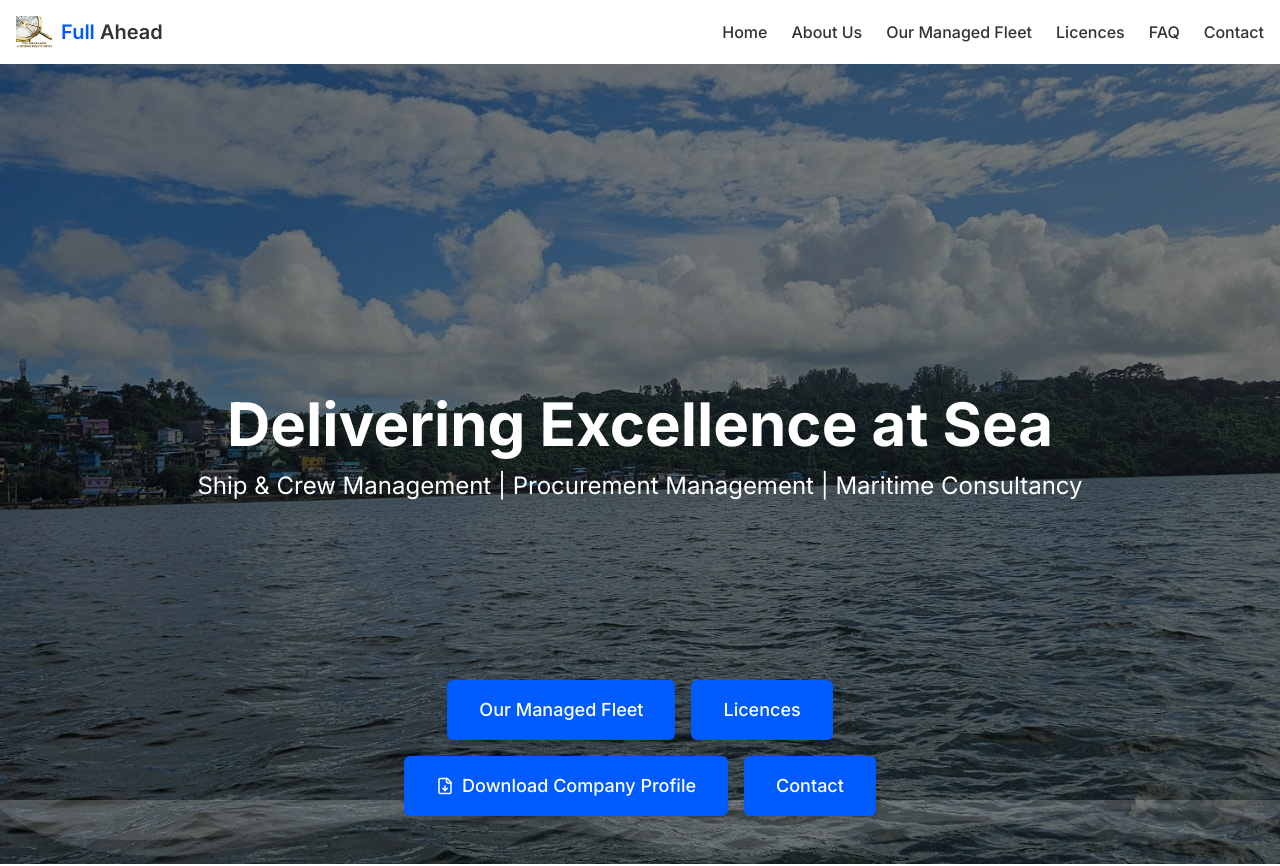
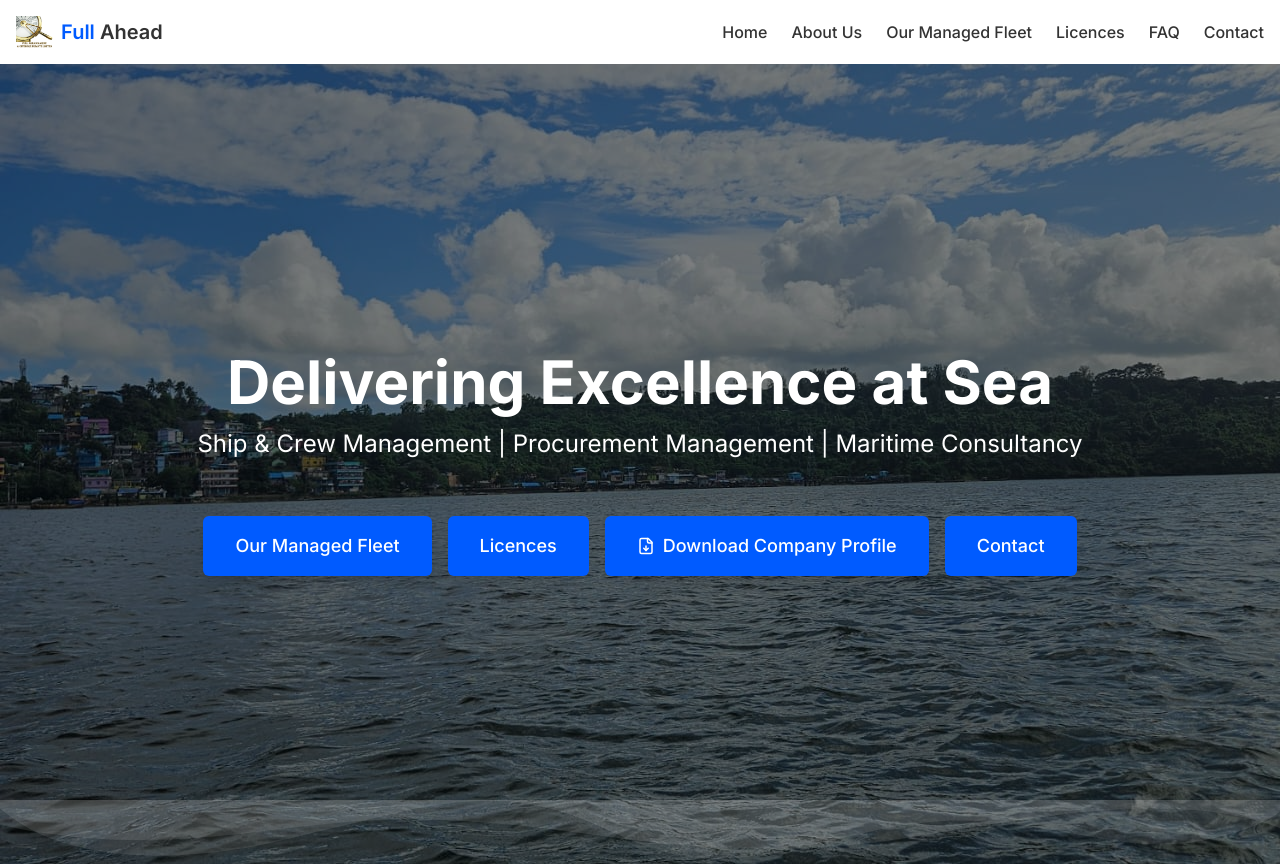
Before and after one commit to AadidevRaizada/Fullahead, a React (Vite) app: page / in a window 1280 px wide. Shown: the top 866 px of the page. Built offline with nearby package versions, Linux system fonts and the light colour scheme.

Commit message:
changed fullahead logo position

```diff
--- a/src/pages/HomePage.tsx
+++ b/src/pages/HomePage.tsx
@@ -18,8 +18,7 @@ const HomePage: React.FC = () => {
           />
           <div className="absolute inset-0 bg-black bg-opacity-50"></div>
         </div>
-
-        <div className="container mx-auto px-4 z-10 text-center">
+        <div className="container mx-auto px-4 z-10 text-center flex flex-col items-center justify-center w-full">
           <SectionAnimation className="mb-6">
             <h1 className="text-4xl md:text-6xl font-bold text-white mb-4">
               Delivering Excellence at Sea
@@ -28,22 +27,21 @@ const HomePage: React.FC = () => {
               Ship & Crew Management | Procurement Management | Maritime Consultancy
             </p>
           </SectionAnimation>
-        </div>
-        {/* Move buttons lower and restyle for contrast */}
-        <div className="absolute left-1/2 bottom-12 -translate-x-1/2 z-20 flex flex-wrap justify-center gap-4">
-          <Button to="/fleet" variant="primary" size="lg" className="bg-primary text-white border-none shadow-lg hover:bg-primary-dark">
+          <div className="flex flex-col sm:flex-row flex-wrap justify-center gap-4 w-full max-w-xs sm:max-w-none mx-auto">
+            <Button to="/fleet" variant="primary" size="lg" className="bg-primary text-white border-none shadow-lg hover:bg-primary-dark w-full sm:w-auto">
               Our Managed Fleet
             </Button>
-          <Button to="/licences" variant="primary" size="lg" className="bg-primary text-white border-none shadow-lg hover:bg-primary-dark">
+            <Button to="/licences" variant="primary" size="lg" className="bg-primary text-white border-none shadow-lg hover:bg-primary-dark w-full sm:w-auto">
               Licences
             </Button>
-          <Button href="/company-profile.pdf" variant="primary" size="lg" className="bg-primary text-white border-none shadow-lg hover:bg-primary-dark">
+            <Button href="/company-profile.pdf" variant="primary" size="lg" className="bg-primary text-white border-none shadow-lg hover:bg-primary-dark w-full sm:w-auto">
               <FileDown size={18} className="mr-2" />
               Download Company Profile
             </Button>
-          <Button to="/contact" variant="primary" size="lg" className="bg-primary text-white border-none shadow-lg hover:bg-primary-dark">
+            <Button to="/contact" variant="primary" size="lg" className="bg-primary text-white border-none shadow-lg hover:bg-primary-dark w-full sm:w-auto">
               Contact
             </Button>
+          </div>
         </div>
         <div className="absolute bottom-0 left-0 right-0">
           <WaveDivider />
```
Lines whose indentation alone changed are shown as unchanged.
